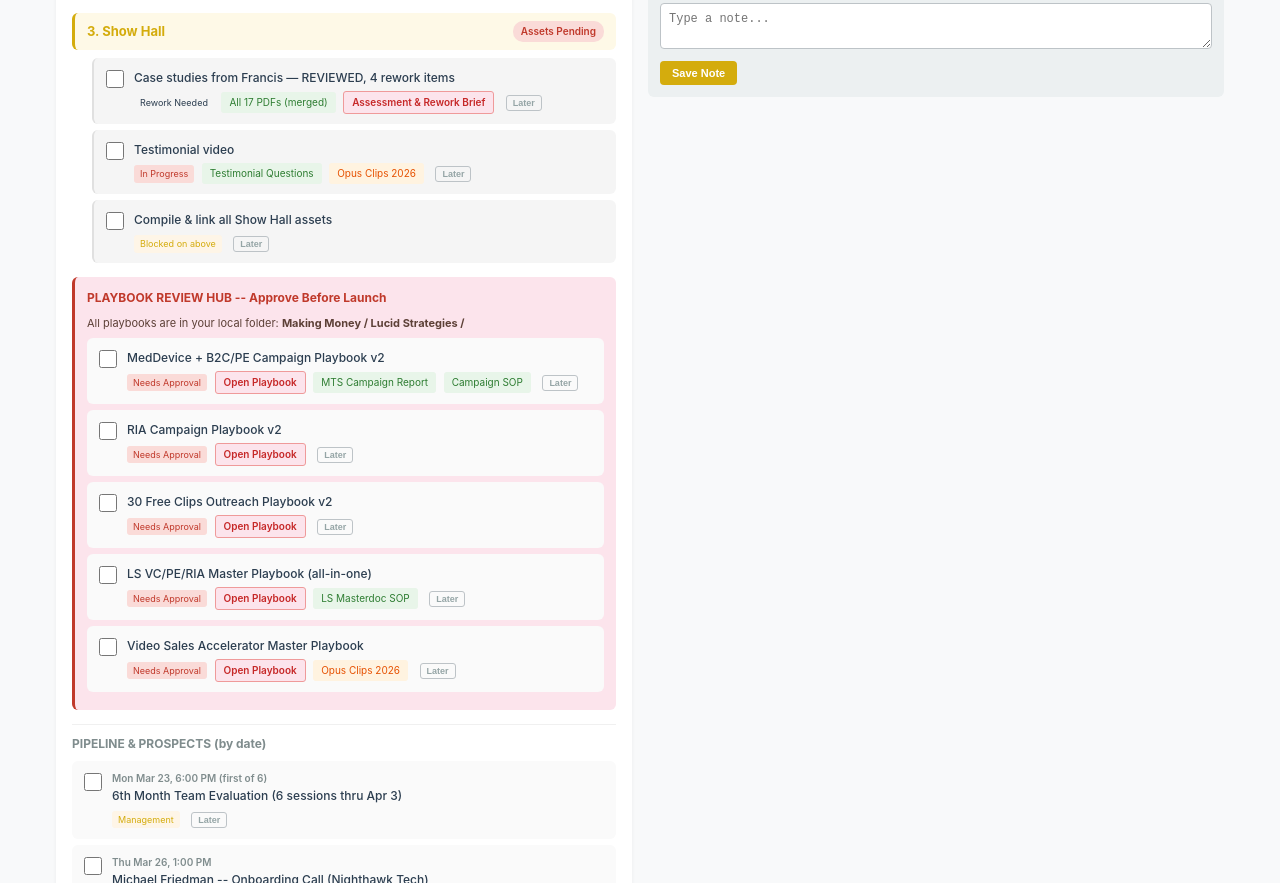
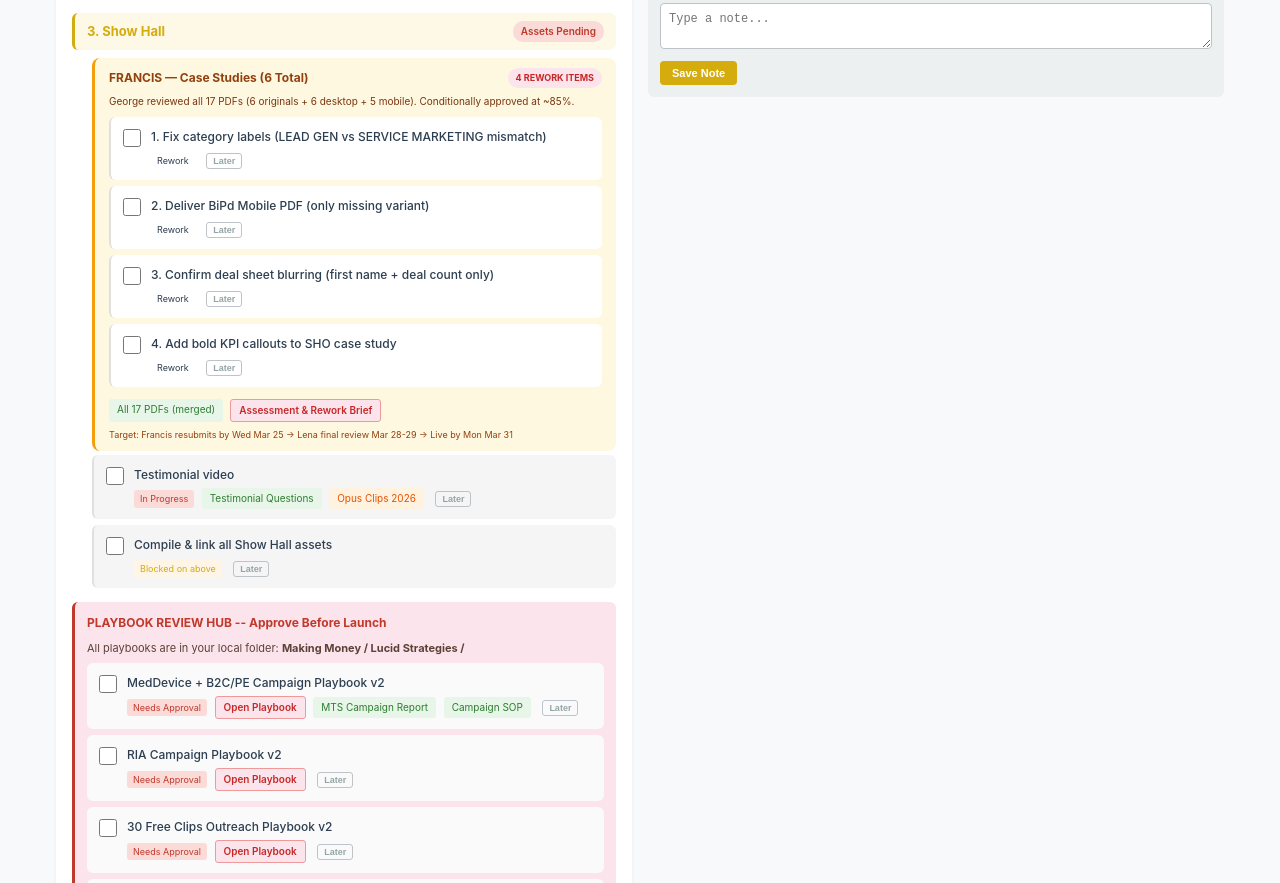
Before and after one commit to tracychapman7/george-dashboard, a plain HTML site: page index.html in a window 1280 px wide. Shown: the part 1917-2800 px from the top of the page. Drawn offline with Linux system fonts and the light colour scheme.

Commit message:
Update index.html

```diff
--- a/index.html
+++ b/index.html
@@ -108,7 +108,7 @@ footer{background:#fff;padding:12px 16px;text-align:center;font-size:11px;color:
 <div class="h">
 <div>
 <div class="ht">George -- Command Center</div>
-<div class="hd">Friday, March 20, 2026 | v6.2</div>
+<div class="hd">Friday, March 20, 2026 | v6.3</div>
 </div>
 <div class="sb">Synced 9:06 PM</div>
 </div>
@@ -274,13 +274,42 @@ footer{background:#fff;padding:12px 16px;text-align:center;font-size:11px;color:
 <span class="camp-status blocked">Assets Pending</span>
 </div>
 
-<div class="ti sub" id="t-sh-cases"><input type="checkbox" class="tc"><div class="tct">
-<div class="tt">Case studies from Francis — REVIEWED, 4 rework items</div>
-<span class="tag review">Rework Needed</span>
+<!-- FRANCIS CASE STUDIES — Organized Review Section -->
+<div style="margin:8px 0 4px 20px;padding:10px 14px;background:#fff8e1;border-radius:8px;border-left:3px solid #f59e0b">
+<div style="font-size:12px;font-weight:700;color:#92400e;margin-bottom:6px;display:flex;justify-content:space-between;align-items:center">
+FRANCIS — Case Studies (6 Total)
+<span style="font-size:9px;padding:3px 8px;border-radius:10px;background:#fce4ec;color:#c62828;font-weight:700">4 REWORK ITEMS</span>
+</div>
+<div style="font-size:10px;color:#78350f;margin-bottom:8px">George reviewed all 17 PDFs (6 originals + 6 desktop + 5 mobile). Conditionally approved at ~85%.</div>
+
+<div class="ti sub" id="t-fr-labels" style="margin-left:0;background:#fff"><input type="checkbox" class="tc"><div class="tct">
+<div class="tt">1. Fix category labels (LEAD GEN vs SERVICE MARKETING mismatch)</div>
+<span class="tag review">Rework</span>
+</div></div>
+
+<div class="ti sub" id="t-fr-bipd" style="margin-left:0;background:#fff"><input type="checkbox" class="tc"><div class="tct">
+<div class="tt">2. Deliver BiPd Mobile PDF (only missing variant)</div>
+<span class="tag review">Rework</span>
+</div></div>
+
+<div class="ti sub" id="t-fr-blur" style="margin-left:0;background:#fff"><input type="checkbox" class="tc"><div class="tct">
+<div class="tt">3. Confirm deal sheet blurring (first name + deal count only)</div>
+<span class="tag review">Rework</span>
+</div></div>
+
+<div class="ti sub" id="t-fr-sho" style="margin-left:0;background:#fff"><input type="checkbox" class="tc"><div class="tct">
+<div class="tt">4. Add bold KPI callouts to SHO case study</div>
+<span class="tag review">Rework</span>
+</div></div>
+
+<div style="margin-top:8px;display:flex;flex-wrap:wrap;gap:4px">
 <a class="al doc" href="computer:///sessions/friendly-keen-fermat/mnt/fitness-coach/Francisco_Case_Studies_ALL.pdf" target="_blank">All 17 PDFs (merged)</a>
 <a class="al review" href="computer:///sessions/friendly-keen-fermat/mnt/fitness-coach/Francisco_Case_Study_Assessment.pdf" target="_blank">Assessment &amp; Rework Brief</a>
-</div></div>
+</div>
+<div style="font-size:9px;color:#92400e;margin-top:6px">Target: Francis resubmits by Wed Mar 25 &rarr; Lena final review Mar 28-29 &rarr; Live by Mon Mar 31</div>
+</div>
 
+<!-- Other Show Hall items -->
 <div class="ti sub" id="t-sh-video"><input type="checkbox" class="tc"><div class="tct">
 <div class="tt">Testimonial video</div>
 <span class="tag u">In Progress</span>
```
